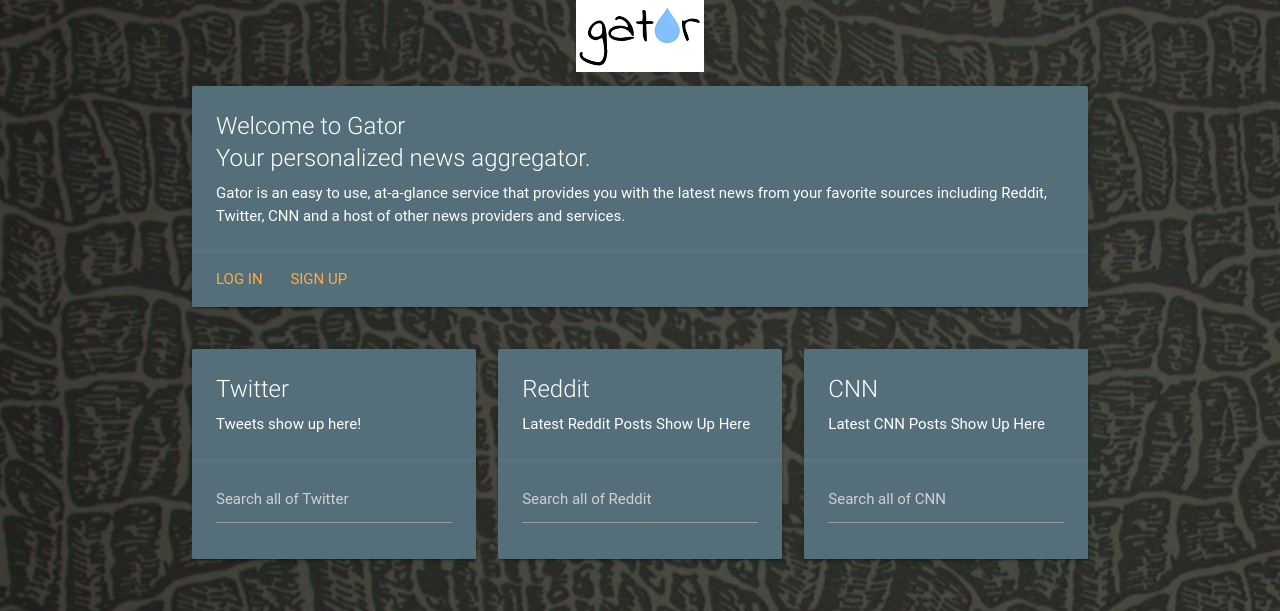
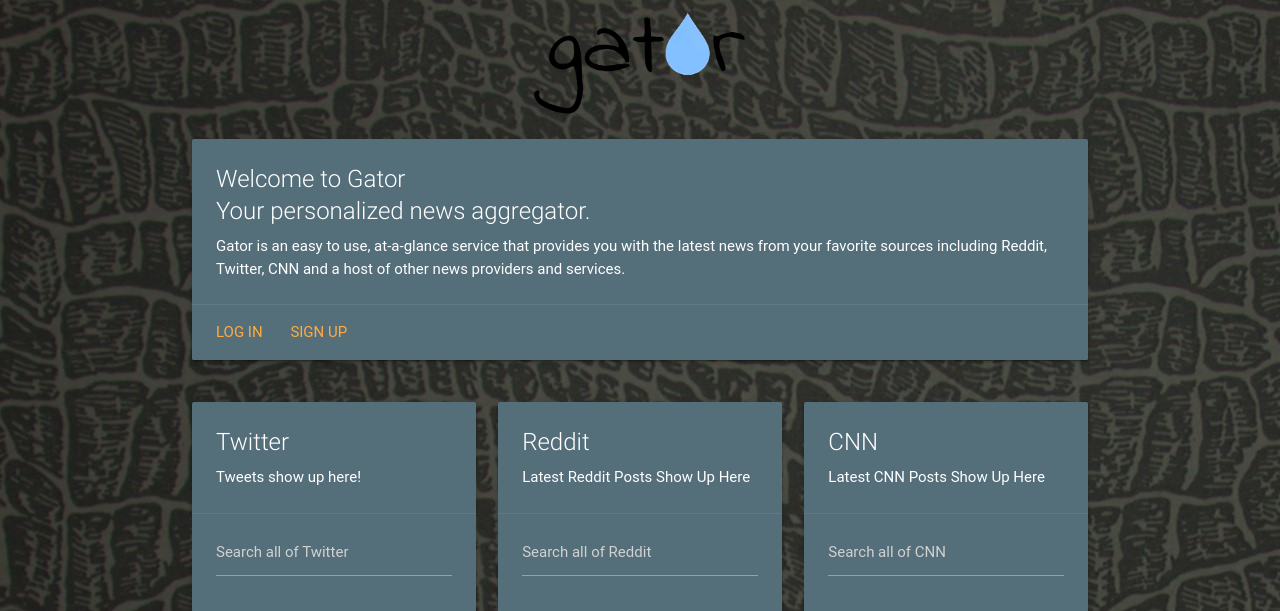
Before and after one commit to mlin2814/Gator, a PHP site: page / in a window 1280 px wide. Shown: the top 611 px of the page. Run offline with PHP 8.4, Linux system fonts and the light colour scheme; some libraries are stand-ins or nearby versions; some web fonts are replaced.

Commit message:
Gator Logo Displaying Properly

```diff
--- a/assets/css/style.css
+++ b/assets/css/style.css
@@ -14,3 +14,8 @@ img{
 .logo{
 	text-align: center;
 }
+
+img{
+	height: 25%;
+	width: 25%;
+}
```
Also changed, not shown: assets/images/gator.png.
